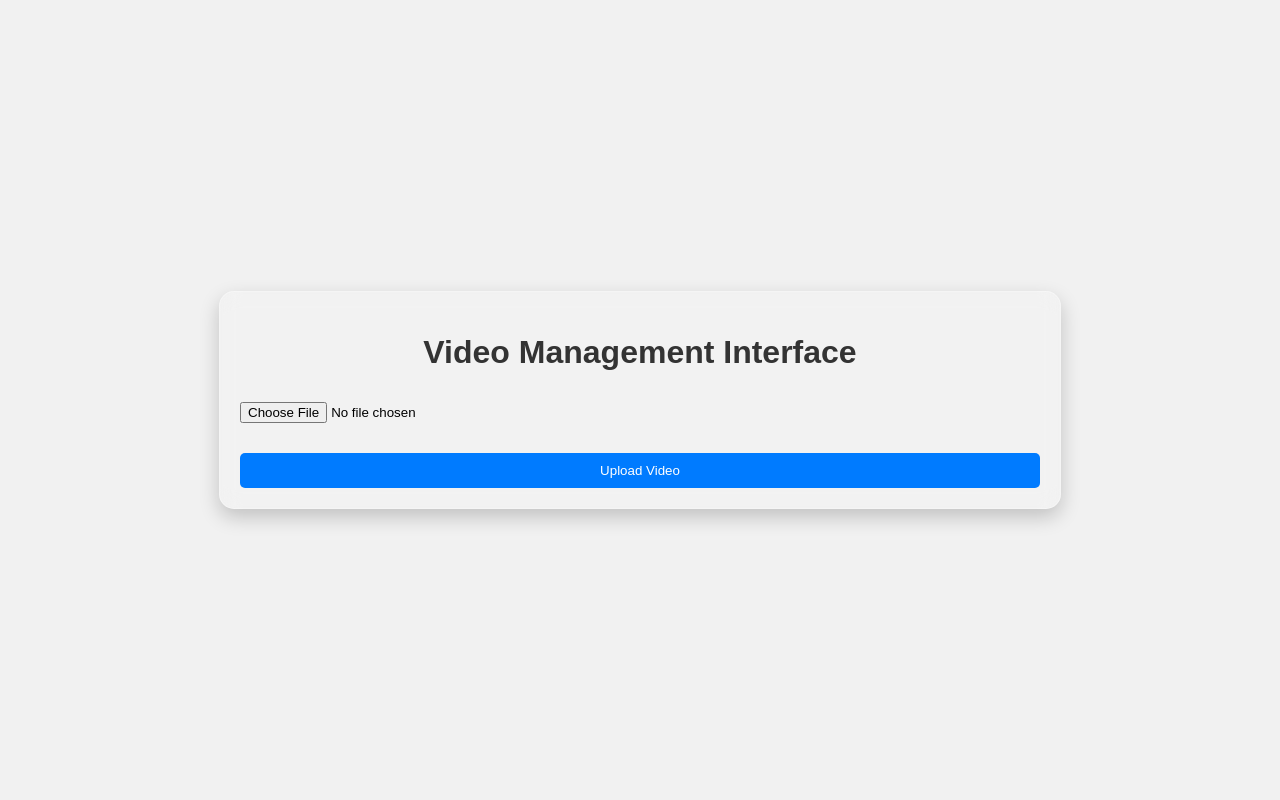
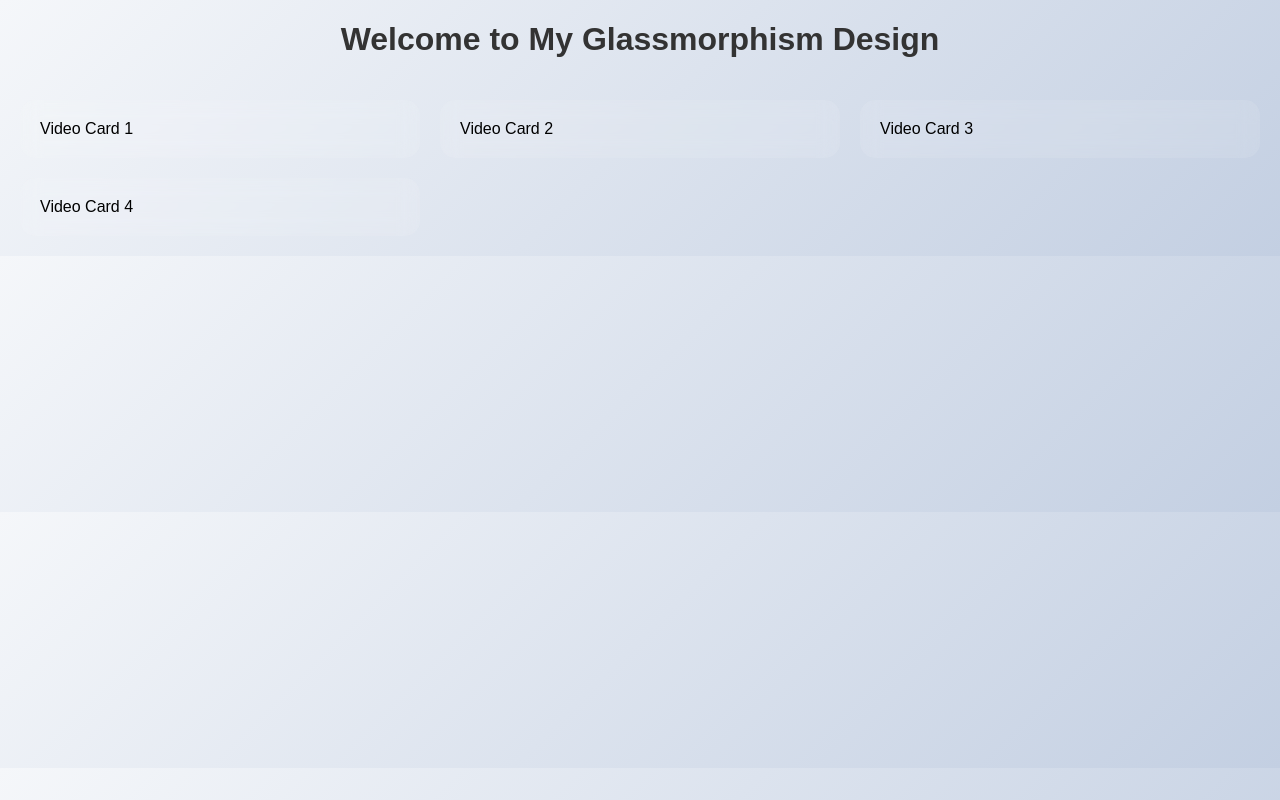
Before and after one commit to qiufanb666-beep/AMV11, a website: page index.html in a window 1280 px wide. Drawn offline with Linux system fonts and the light colour scheme.

Commit message:
Update index.html With Glassmorphism Design

```diff
--- a/index.html
+++ b/index.html
@@ -3,71 +3,43 @@
 <head>
     <meta charset="UTF-8">
     <meta name="viewport" content="width=device-width, initial-scale=1.0">
-    <title>Video Management Interface</title>
+    <title>Glassmorphism Design</title>
     <style>
         body {
-            background: rgba(240, 240, 240, 0.9);
+            margin: 0;
+            padding: 0;
+            background: linear-gradient(135deg, #f5f7fa, #c3cfe2);
             font-family: Arial, sans-serif;
-            display: flex;
-            height: 100vh;
-            justify-content: center;
-            align-items: center;
-            margin: 0;
         }
-
         .container {
-            background: rgba(255, 255, 255, 0.3);
-            border-radius: 20px;
-            backdrop-filter: blur(10px);
-            box-shadow: 0 8px 20px rgba(0, 0, 0, 0.2);
-            width: 80%;
-            max-width: 800px;
+            display: grid;
+            grid-template-columns: repeat(auto-fill, minmax(300px, 1fr));
+            gap: 20px;
             padding: 20px;
         }
-
+        .card {
+            background: rgba(255, 255, 255, 0.1);
+            border-radius: 15px;
+            backdrop-filter: blur(10px);
+            padding: 20px;
+            transition: transform 0.3s;
+        }
+        .card:hover {
+            transform: scale(1.05);
+        }
         h1 {
             text-align: center;
             color: #333;
         }
-
-        input[type="file"] {
-            margin: 10px 0;
-        }
-
-        button {
-            display: block;
-            width: 100%;
-            padding: 10px;
-            margin-top: 20px;
-            background-color: #007bff;
-            color: white;
-            border: none;
-            border-radius: 5px;
-            cursor: pointer;
-        }
-
-        button:hover {
-            background-color: #0056b3;
-        }
     </style>
 </head>
 <body>
+    <h1>Welcome to My Glassmorphism Design</h1>
     <div class="container">
-        <h1>Video Management Interface</h1>
-        <input type="file" accept="video/*" id="videoUpload" />
-        <button onclick="uploadVideo()">Upload Video</button>
+        <div class="card">Video Card 1</div>
+        <div class="card">Video Card 2</div>
+        <div class="card">Video Card 3</div>
+        <div class="card">Video Card 4</div>
     </div>
-    <script>
-        function uploadVideo() {
-            const fileInput = document.getElementById('videoUpload');
-            if (fileInput.files.length === 0) {
-                alert('Please select a video to upload.');
-                return;
-            }
-            // Implement video upload functionality here.
-            alert('Video uploaded: ' + fileInput.files[0].name);
-        }
-    </script>
 </body>
 </html>
-<link rel="stylesheet" href="styles.css">
```
